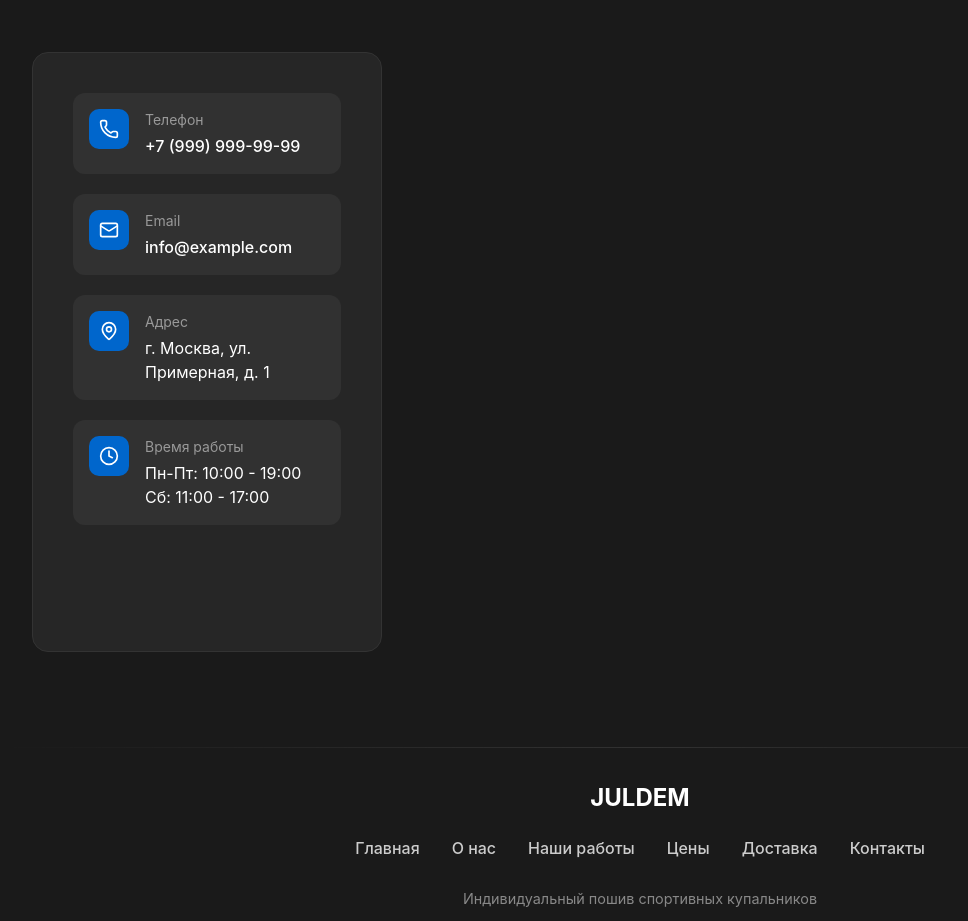
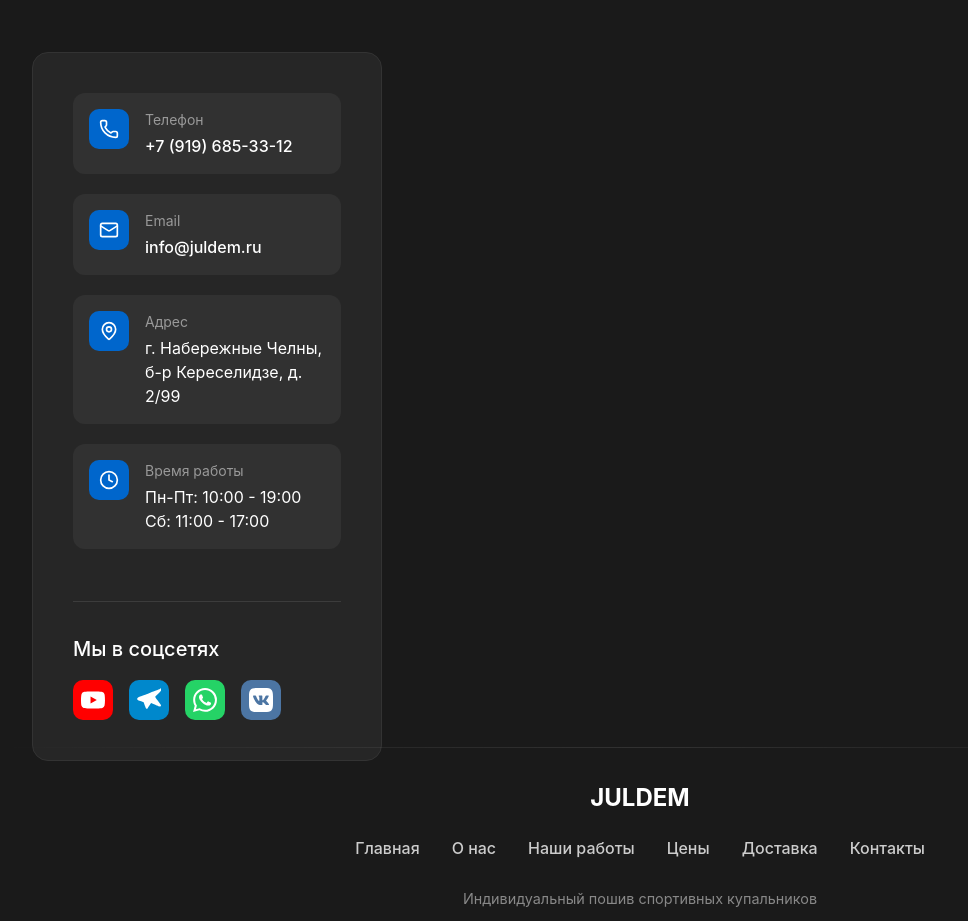
Before and after one commit to netford/juldem-site, a React (Vite) app: page / in a window 1280 px wide. Shown: the part 7760-8681 px from the top of the page, without its empty margins (0-968 px from the left). Built offline with nearby package versions, Linux system fonts and the light colour scheme.

Commit message:
Добавить блок социальных сетей, обновить контактные данные в секции контактов

```diff
--- a/src/components/ContactsSection.jsx
+++ b/src/components/ContactsSection.jsx
@@ -110,6 +110,68 @@ const ContactsSection = () => {
           color: var(--color-primary);
         }
 
+        .social-networks {
+          margin-top: 2rem;
+          padding-top: 2rem;
+          border-top: 1px solid rgba(255, 255, 255, 0.1);
+        }
+
+        .social-title {
+          color: #fff;
+          font-size: 1.25rem;
+          margin-bottom: 1rem;
+          font-weight: 500;
+        }
+
+        .social-icons {
+          display: flex;
+          gap: 1rem;
+        }
+
+        .social-link {
+          text-decoration: none;
+        }
+
+        .social-icon {
+          width: 40px;
+          height: 40px;
+          border-radius: 10px;
+          display: flex;
+          align-items: center;
+          justify-content: center;
+          transition: all 0.3s ease;
+        }
+
+        .social-icon svg {
+          width: 24px;
+          height: 24px;
+          transition: transform 0.3s ease;
+        }
+
+        .social-icon:hover svg {
+          transform: scale(1.2);
+        }
+
+        .social-icon.youtube {
+          background: #FF0000;
+          color: white;
+        }
+
+        .social-icon.telegram {
+          background: #0088cc;
+          color: white;
+        }
+
+        .social-icon.whatsapp {
+          background: #25D366;
+          color: white;
+        }
+
+        .social-icon.vk {
+          background: #4C75A3;
+          color: white;
+        }
+
         .map-container {
           position: relative;
           height: 100%;
@@ -170,8 +232,8 @@ const ContactsSection = () => {
               </div>
               <div className="contact-info">
                 <div className="contact-label">Телефон</div>
-                <a href="tel:+7999999999" className="contact-link contact-value">
-                  +7 (999) 999-99-99
+                <a href="tel:+79196853312" className="contact-link contact-value">
+                  +7 (919) 685-33-12
                 </a>
               </div>
             </div>
@@ -182,8 +244,8 @@ const ContactsSection = () => {
               </div>
               <div className="contact-info">
                 <div className="contact-label">Email</div>
-                <a href="mailto:info@example.com" className="contact-link contact-value">
-                  info@example.com
+                <a href="mailto:info@juldem.ru" className="contact-link contact-value">
+                  info@juldem.ru
                 </a>
               </div>
             </div>
@@ -195,7 +257,7 @@ const ContactsSection = () => {
               <div className="contact-info">
                 <div className="contact-label">Адрес</div>
                 <div className="contact-value">
-                  г. Москва, ул. Примерная, д. 1
+                  г. Набережные Челны, б-р Кереселидзе, д. 2/99
                 </div>
               </div>
             </div>
@@ -210,6 +272,40 @@ const ContactsSection = () => {
                   Пн-Пт: 10:00 - 19:00<br />
                   Сб: 11:00 - 17:00
                 </div>
+              </div>
+            </div>
+
+            <div className="social-networks">
+              <div className="social-title">Мы в соцсетях</div>
+              <div className="social-icons">
+                <a href="#" className="social-link" aria-label="YouTube">
+                  <div className="social-icon youtube">
+                    <svg viewBox="0 0 24 24" fill="currentColor">
+                      <path d="M23.498 6.186a3.016 3.016 0 0 0-2.122-2.136C19.505 3.545 12 3.545 12 3.545s-7.505 0-9.377.505A3.017 3.017 0 0 0 .502 6.186C0 8.07 0 12 0 12s0 3.93.502 5.814a3.016 3.016 0 0 0 2.122 2.136c1.871.505 9.376.505 9.376.505s7.505 0 9.377-.505a3.015 3.015 0 0 0 2.122-2.136C24 15.93 24 12 24 12s0-3.93-.502-5.814zM9.545 15.568V8.432L15.818 12l-6.273 3.568z"/>
+                    </svg>
+                  </div>
+                </a>
+                <a href="#" className="social-link" aria-label="Telegram">
+                  <div className="social-icon telegram">
+                    <svg viewBox="0 0 24 24" fill="currentColor">
+                      <path d="M22.05 1.577c-.393-.016-.784.08-1.117.235-.484.186-4.92 1.902-9.41 3.64-2.26.873-4.518 1.746-6.256 2.415-1.737.67-3.045 1.168-3.114 1.192-.46.16-1.082.362-1.61.984-.133.155-.267.354-.335.628s-.038.622.095.895c.265.547.714.773 1.244.976 1.76.564 3.58 1.102 5.087 1.608.503 1.388 1.706 4.618 1.95 5.264.126.333.256.629.374.826.059.099.12.186.18.258.115.14.237.226.363.285.468.192.818-.004 1.024-.315.935-1.424 2.963-4.48 3.535-5.348 7.08 2.982 8.025 3.436 8.668 3.436.344 0 .645-.139.881-.366.236-.227.353-.52.353-.813 0-.124-.016-.248-.048-.37-.038-.131-.11-.257-.196-.377-.087-.12-.704-.994-4.238-5.622-.806-1.058-1.31-1.857-1.178-2.366.036-.114.12-.21.248-.336 3.568-3.46 5.13-4.99 5.612-5.849.192-.185.33-.267.44-.37.204-.32.22-.688.112-1.02-.11-.332-.365-.55-.648-.633-.106-.034-.22-.045-.31-.06z"/>
+                    </svg>
+                  </div>
+                </a>
+                <a href="#" className="social-link" aria-label="WhatsApp">
+                  <div className="social-icon whatsapp">
+                    <svg viewBox="0 0 24 24" fill="currentColor">
+                      <path d="M17.472 14.382c-.297-.149-1.758-.867-2.03-.967-.273-.099-.471-.148-.67.15-.197.297-.767.966-.94 1.164-.173.199-.347.223-.644.075-.297-.15-1.255-.463-2.39-1.475-.883-.788-1.48-1.761-1.653-2.059-.173-.297-.018-.458.13-.606.134-.133.298-.347.446-.52.149-.174.198-.298.298-.497.099-.198.05-.371-.025-.52-.075-.149-.669-1.612-.916-2.207-.242-.579-.487-.5-.669-.51-.173-.008-.371-.01-.57-.01-.198 0-.52.074-.792.372-.272.297-1.04 1.016-1.04 2.479 0 1.462 1.065 2.875 1.213 3.074.149.198 2.096 3.2 5.077 4.487.709.306 1.262.489 1.694.625.712.227 1.36.195 1.871.118.571-.085 1.758-.719 2.006-1.413.248-.694.248-1.289.173-1.413-.074-.124-.272-.198-.57-.347m-5.421 7.403h-.004a9.87 9.87 0 01-5.031-1.378l-.361-.214-3.741.982.998-3.648-.235-.374a9.86 9.86 0 01-1.51-5.26c.001-5.45 4.436-9.884 9.888-9.884 2.64 0 5.122 1.03 6.988 2.898a9.825 9.825 0 012.893 6.994c-.003 5.45-4.437 9.884-9.885 9.884m8.413-18.297A11.815 11.815 0 0012.05 0C5.495 0 .16 5.335.157 11.892c0 2.096.547 4.142 1.588 5.945L.057 24l6.305-1.654a11.882 11.882 0 005.683 1.448h.005c6.554 0 11.89-5.335 11.893-11.893a11.821 11.821 0 00-3.48-8.413z"/>
+                    </svg>
+                  </div>
+                </a>
+                <a href="#" className="social-link" aria-label="ВКонтакте">
+                  <div className="social-icon vk">
+                  <svg viewBox="0 0 24 24" fill="currentColor">
+                    <path d="M15.684 0H8.316C1.592 0 0 1.592 0 8.316v7.368C0 22.408 1.592 24 8.316 24h7.368C22.408 24 24 22.408 24 15.684V8.316C24 1.592 22.408 0 15.684 0zm3.692 17.123h-1.744c-.66 0-.862-.525-2.049-1.714-1.033-1.01-1.49-1.135-1.744-1.135-.356 0-.458.102-.458.593v1.575c0 .424-.135.677-1.253.677-1.846 0-3.896-1.12-5.336-3.202-2.164-3.047-2.76-5.336-2.76-5.81 0-.254.102-.491.593-.491h1.744c.44 0 .61.203.78.677.848 2.455 2.27 4.607 2.862 4.607.22 0 .322-.102.322-.66V9.721c-.068-1.186-.695-1.287-.695-1.71 0-.204.17-.407.44-.407h2.76c.373 0 .508.203.508.643v3.473c0 .372.17.508.271.508.22 0 .407-.136.813-.542 1.253-1.406 2.15-3.574 2.15-3.574.119-.254.322-.491.813-.491h1.744c.525 0 .644.27.525.643-.22 1.017-2.354 4.031-2.354 4.031-.186.305-.254.44 0 .78.186.254.796.779 1.203 1.253.745.847 1.32 1.558 1.473 2.049.17.474-.085.72-.576.72z"/>
+                  </svg>
+                  </div>
+                </a>
               </div>
             </div>
           </div>
```
